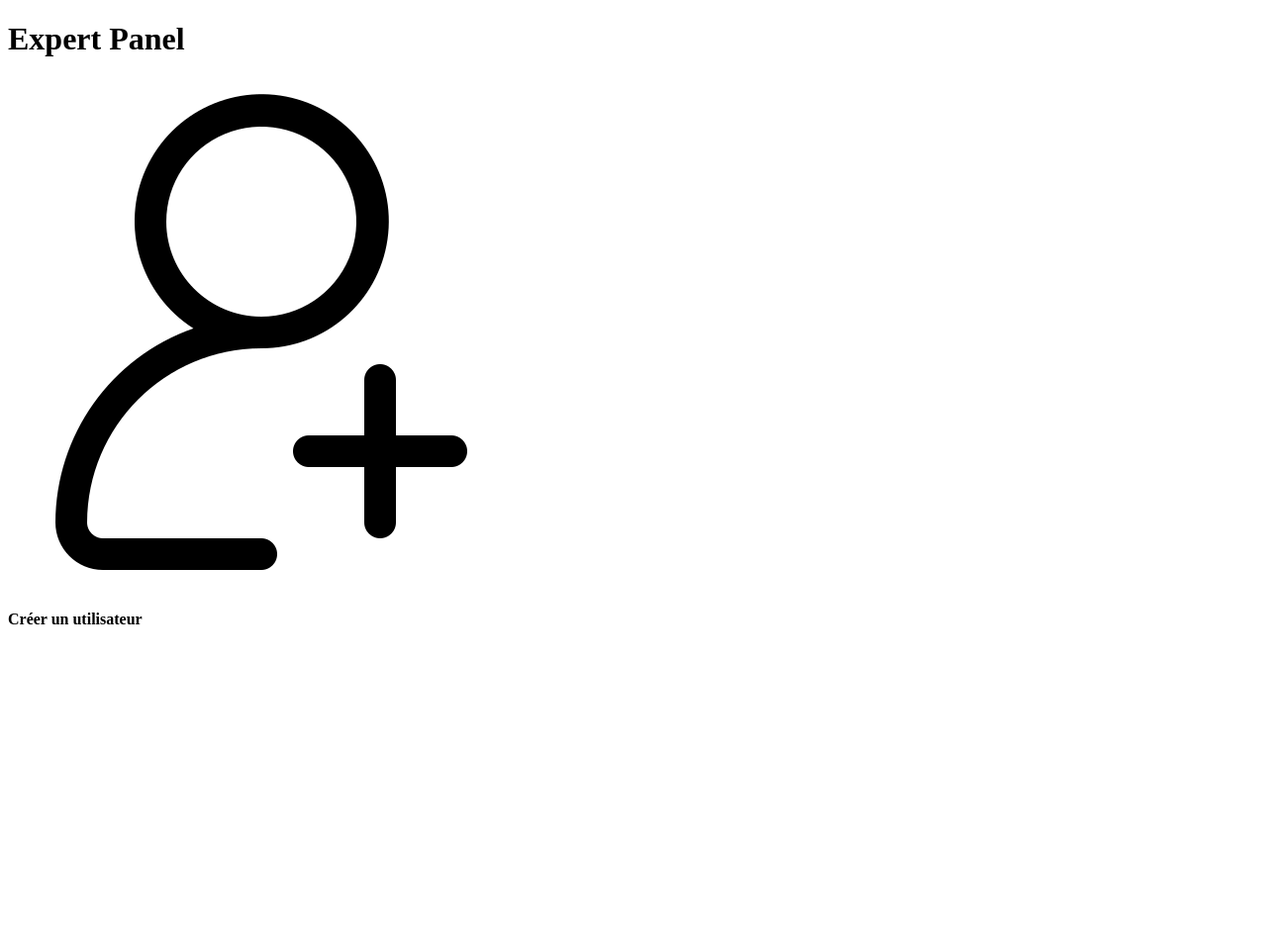
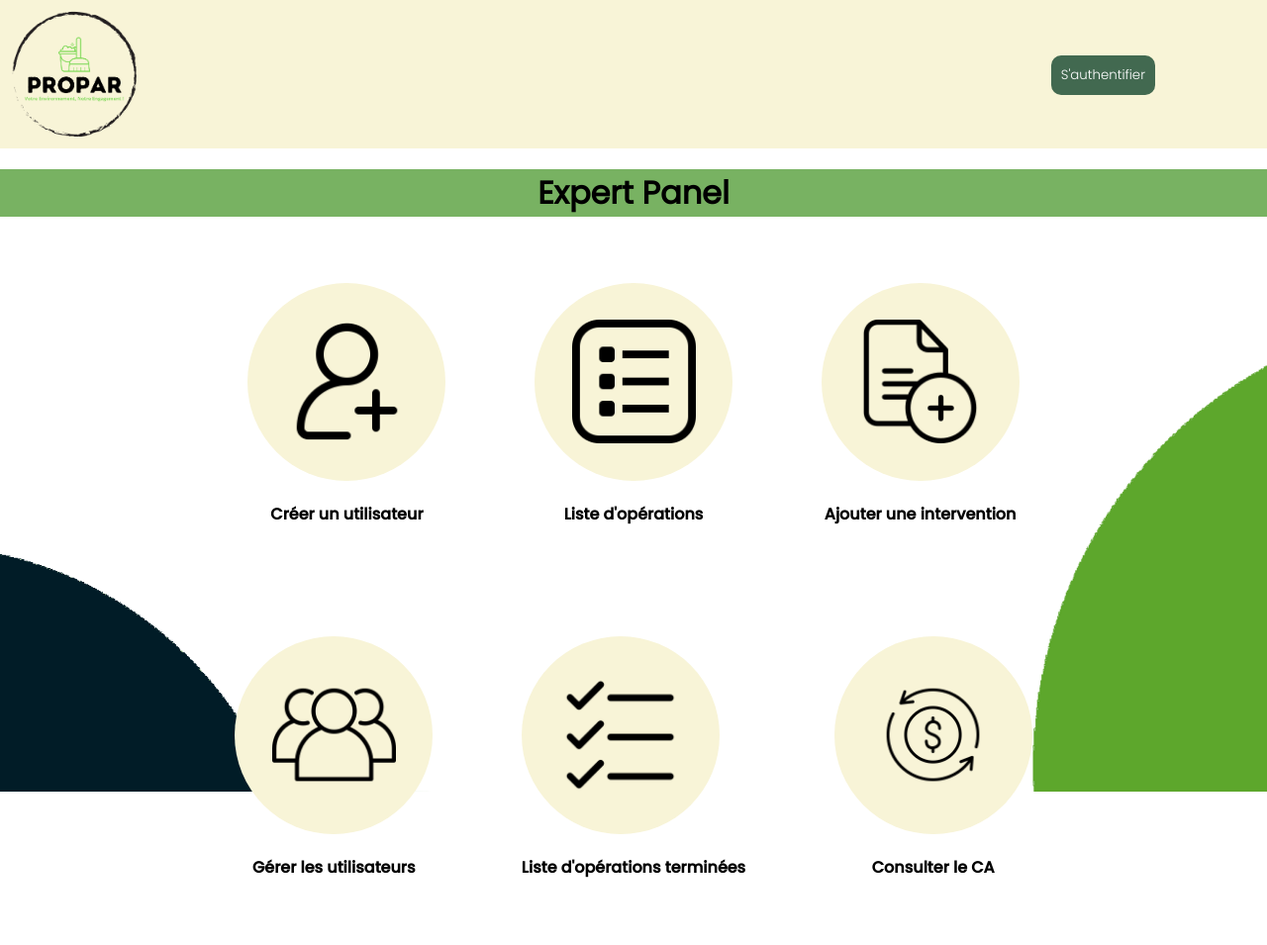
Before and after one commit to Aliiel/Propar, a Symfony app: template templates/interface_admin/index.html.twig in a window 1280 px wide. Shown: the whole page at 99% size. Before the commit the page ends 631 px from the top, so only its background shows below. Run offline with Twig, Linux system fonts and the light colour scheme; the template is opened without the code that fills it, so the values that code supplies are empty; some libraries are stand-ins or nearby versions.

Commit message:
interface admin visuel manque routes

```diff
--- a/public/css/interfaceAdmin.css
+++ b/public/css/interfaceAdmin.css
@@ -0,0 +1,52 @@
+body{
+    margin : 0;
+    padding: 0;
+    background-image: url(../image/interface-fond.png);
+    background-size: cover;
+    background-position: center;
+    background-attachment: fixed;
+}
+h1{
+    font-family: 'Poppins Regular';
+    text-align: center;
+    background-color: #78B262;
+}
+
+h4{
+    font-family: 'Poppins Medium';
+    text-align: center;
+}
+
+section{
+    display: flex;
+    flex-wrap: wrap;
+    justify-content: center;
+    margin: 0 15%;
+}
+
+.onglet{
+    display: flex;
+    align-items: center;
+    justify-content: center;
+    margin: 5%;
+}
+
+
+.icone_nav img{
+    width: 125px;
+    height: 125px;
+}
+
+.icone_nav{
+    display: flex;
+    justify-content: center;
+    align-items: center;
+    background-color: #F8F4D7;
+    width: 200px;
+    height: 200px;
+    border-radius: 50%;
+    transition: ease-in-out 0.4s;
+}
+.icone_nav:hover{
+  box-shadow: 0px 0px 30px black;
+}
--- a/templates/interface_admin/index.html.twig
+++ b/templates/interface_admin/index.html.twig
@@ -1,53 +1,79 @@
-{% extends 'base.html.twig' %}
+{% extends 'base.html.twig' %} {# Ajouter des routes pour naviguer avec le menu
+#} {% block title %}Interface Admin{% endblock %} {% block stylesheets %}
+<link rel="stylesheet" href="{{ asset('css/interfaceAdmin.css') }}" />
+{% endblock %} {% block body %} {% include "header/_header.html.twig" %}
 
-{% block title %}Interface Admin{% endblock %}
-
-{% block stylesheets %}
-<link rel="stylesheet" href="{{asset('css/interfaceAdmin.css')}}">
-{% endblock %}
-
-
-{% block body %}
-<style>
-
-</style>
+<style></style>
 
 <div class="example-wrapper">
-
-    <h1>Expert Panel </h1>
+  <h1>Expert Panel</h1>
 
   <section>
-
     <div class="onglet">
       <div>
-<img src="{{asset('image/ajouter-un-utilisateur.png')}}" alt="Logo créer un utilisateur">
+        <div class="icone_nav">
+          <img
+            src="{{ asset('image/ajouter-un-utilisateur.png') }}"
+            alt="Logo créer un utilisateur"
+          />
+        </div>
         <h4>Créer un utilisateur</h4>
-  </div>
-  </div>
-
-
-  <div class="onglet">
-  <div>
-
       </div>
     </div>
 
     <div class="onglet">
       <div>
-
+        <div class="icone_nav">
+          <img src="{{ asset('image/liste.png') }}" alt="Logo liste" />
+        </div>
+        <h4>Liste d'opérations</h4>
       </div>
     </div>
 
     <div class="onglet">
       <div>
+        <div class="icone_nav">
+          <img
+            src="{{ asset('image/ajouter-le-fichier.png') }}"
+            alt="Logo ajout intervention"
+          />
+        </div>
+        <h4>Ajouter une intervention</h4>
       </div>
     </div>
-  <div class="onglet"><div></div></div>
-  <div class="onglet"><div></div></div>
 
+    <div class="onglet">
+      <div>
+        <div class="icone_nav">
+          <img src="{{ asset('image/groupe.png') }}" alt="Logo groupe" />
+        </div>
+        <h4>Gérer les utilisateurs</h4>
+      </div>
+    </div>
+
+    <div class="onglet">
+      <div>
+        <div class="icone_nav">
+          <img
+            src="{{ asset('image/verifier.png') }}"
+            alt="Logo operations terminées"
+          />
+        </div>
+        <h4>Liste d'opérations terminées</h4>
+      </div>
+    </div>
+
+    <div class="onglet">
+      <div>
+        <div class="icone_nav">
+          <img
+            src="{{ asset('image/chiffre-daffaires.png') }}"
+            alt="Logo voir CA"
+          />
+        </div>
+        <h4>Consulter le CA</h4>
+      </div>
+    </div>
   </section>
-
-
-
 </div>
 {% endblock %}
```
Also changed, not shown: public/image/interface-fond.png (added). Lines whose indentation alone changed are shown as unchanged.
